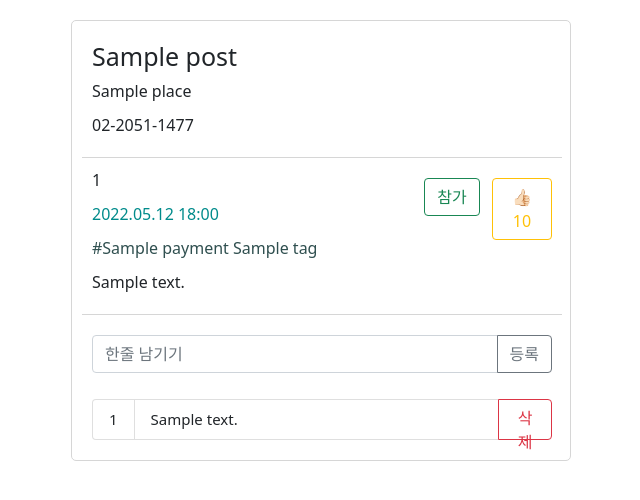
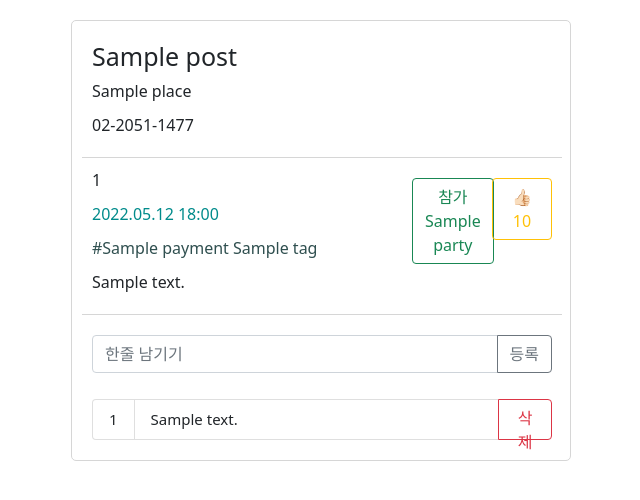
Before and after one commit to Luwin-Seo/No-Honbop, a Flask app: template templates/detail.html in a window 1280 px wide. Shown: the top 500 px of the page, without its empty margins (319-959 px from the left). Run offline with Flask 2, Linux system fonts and the light colour scheme; the template is opened without the code that fills it: most values are stand-ins (such as "Sample title", 1, 10 or a date in 2020); some libraries are stand-ins or nearby versions.

Commit message:
상세페이지 좋아요, 참가 버튼 활성화

```diff
--- a/app.py
+++ b/app.py
@@ -66,10 +66,11 @@ def detail(post_id):
         payload = jwt.decode(token_receive, SECRET_KEY, algorithms=['HS256'])
         post = db.posts.find_one({"post_id": int(post_id)})
         comments = list(db.comments.find({'post_id': post_id}))
-        likes = len(list(db.likes.find({'post_id': post_id})))
-        print(post)
+        likes = db.likes.count_documents({"post_id": post_id})
+        party = db.party.count_documents({"post_id": post_id})
+
         return render_template('detail.html',
-            likes = likes, post = post, comments = comments, post_id = post_id)
+            likes=likes, post=post, comments=comments, post_id=post_id, party=party)
     except (jwt.ExpiredSignatureError, jwt.exceptions.DecodeError):
         return redirect(url_for("login"))
 
@@ -205,20 +206,20 @@ def update_like():
     try:
         payload = jwt.decode(token_receive, SECRET_KEY, algorithms=['HS256'])
         # 좋아요 수 변경
-        user_info = db.users.find_one({"username": payload["id"]})
-        post_id_receive = request.form["post_id_give"]
-        action_receive = request.form["action_give"]
+        user_id = db.users.find_one({"id": payload["id"]})["id"]
+        post_id = request.form["post_id"]
+
         doc = {
-            "post_id": post_id_receive,
-            "username": user_info["username"]
+            "post_id": post_id,
+            "user_id": user_id
         }
-        if action_receive =="like":
+
+        if db.likes.find_one(doc):
+            db.likes.delete_one(doc)
+        else:
             db.likes.insert_one(doc)
-        else:
-            db.likes.delete_one(doc)
-        count = db.likes.count_documents({"post_id": post_id_receive})
-        print(count)
-        return jsonify({"result": "success", 'msg': 'updated', "count": count})
+
+        return redirect(post_id)
     except (jwt.ExpiredSignatureError, jwt.exceptions.DecodeError):
         return redirect(url_for("home"))
 
@@ -228,7 +229,20 @@ def participate():
     try:
         payload = jwt.decode(token_receive, SECRET_KEY, algorithms=['HS256'])
         # 포스팅하기
-        return jsonify({"result": "success", 'msg': '참여 성공'})
+        user_id = db.users.find_one({"id": payload["id"]})["id"]
+        post_id = request.form["post_id"]
+
+        doc = {
+            "post_id": post_id,
+            "user_id": user_id
+        }
+
+        if db.party.find_one(doc):
+            db.party.delete_one(doc)
+        else:
+            db.party.insert_one(doc)
+
+        return redirect(post_id)
     except (jwt.ExpiredSignatureError, jwt.exceptions.DecodeError):
         return redirect(url_for("home"))
 
--- a/static/detail.css
+++ b/static/detail.css
@@ -64,10 +64,10 @@ form {
 
 #join {
   position: absolute;
-  left: 330px;
+  left: 320px;
   top: 20px;
   padding: 0;
-  width: 80px;
+  width: 90px;
 }
 
 #join, #cancel {
--- a/templates/detail.html
+++ b/templates/detail.html
@@ -6,15 +6,6 @@
         <link href="https://cdn.jsdelivr.net/npm/bootstrap@5.1.3/dist/css/bootstrap.min.css" rel="stylesheet" integrity="sha384-1BmE4kWBq78iYhFldvKuhfTAU6auU8tT94WrHftjDbrCEXSU1oBoqyl2QvZ6jIW3" crossorigin="anonymous">
         <link rel="stylesheet" href="../static/detail.css" type="text/css">
         <script src="js/jquery-3.5.1.js"></script>
-        <script>
-          $('#like button').click(() => {
-            if ($('#checked').val() === 'like') {
-              $('#checked').val() === 'dislike'
-            } else {
-              $('#checked').val() === 'like'
-            }
-          })
-        </script>
     </head>
     <body>
       <div id="item_info">
@@ -25,11 +16,11 @@
         </div>
         <div id="user">
           <form id='join' action='/detail/parti' method='post'>
-            <button type="submit" class="btn btn-outline-success">참가</button>
+            <input type="hidden" name="post_id" value={{post_id}}>
+            <button type="submit" class="btn btn-outline-success">참가 {{party}}</button>
           </form>
           <form id='like' action='/detail/like' method='post'>
-            <input type="hidden" name="post_id_give" value={{post_id}}>
-            <input id='checked' type="hidden" name="action_give" value='like'>
+            <input type="hidden" name="post_id" value={{post_id}}>
             <button type="submit" class="btn btn-outline-warning">👍🏻 {{likes}}</button>
           </form>
           <i class="bi bi-hand-thumbs-up"></i>
@@ -45,9 +36,6 @@
             <button class="btn btn-outline-secondary" type="submit" id="button-addon2">등록</button>
           </div>
         </form>
-        <div id='form-btns'>
-
-        </div>
         <div id="comment">
           {% for comment in comments %}
             <ul class="list-group list-group-horizontal-sm">
```
